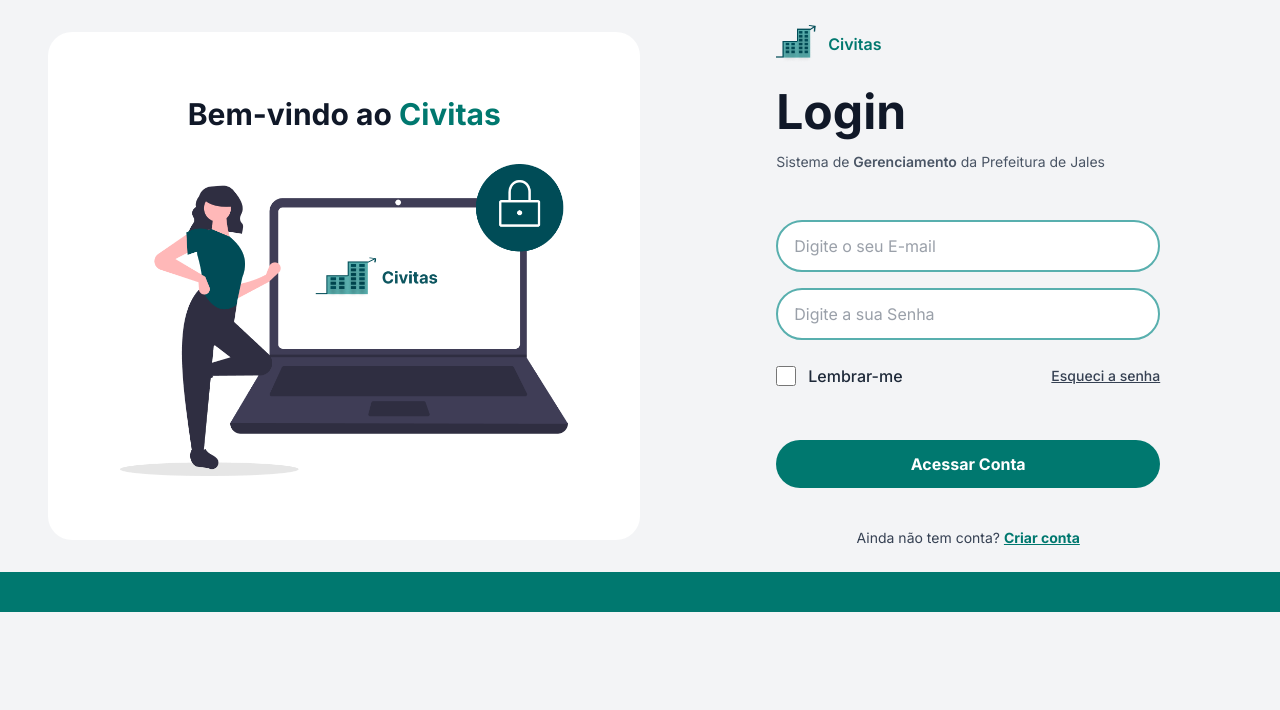
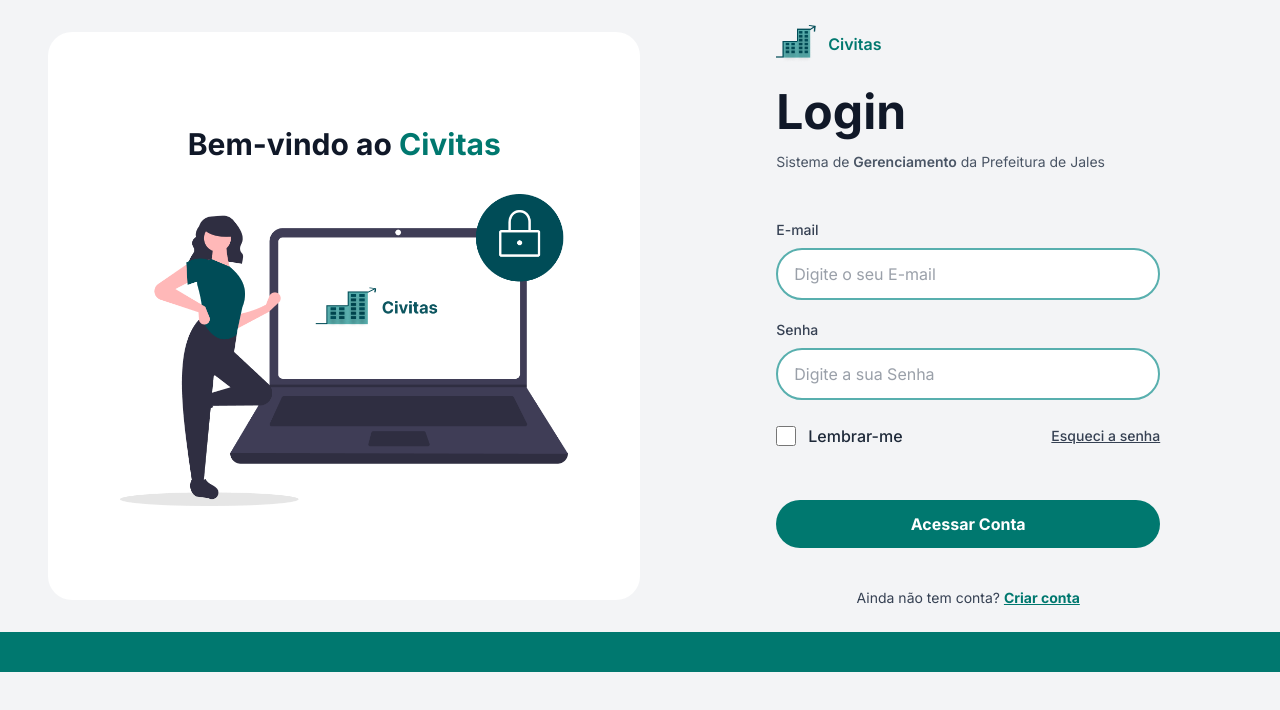
Before and after one commit to Fatec-ADS-AMS2025/civitas-frontend, a Next.js app in the folder civitas-frontend/: page / in a window 1280 px wide. Shown: the top 710 px of the page. Built offline with nearby package versions, Linux system fonts and the light colour scheme.

Commit message:
recycle:refactor: tudo de acordo com os criterios baby

```diff
--- a/civitas-frontend/src/app/login/page.jsx
+++ b/civitas-frontend/src/app/login/page.jsx
@@ -1,6 +1,7 @@
 'use client'
 
 import { useState } from 'react'
+import { useRouter } from 'next/navigation'
 import Link from 'next/link'
 import Image from 'next/image'
 import Checkbox from '@/components/checkbox'
@@ -11,9 +12,68 @@ export default function LoginPage() {
   const [password, setPassword] = useState('')
   const [rememberMe, setRememberMe] = useState(false)
 
-  const handleLogin = (e) => {
+  // Estados para validação, erro geral e carregamento + router
+  const [errors, setErrors] = useState({ email: '', password: '' })
+  const [generalError, setGeneralError] = useState('')
+  const [loading, setLoading] = useState(false)
+  const router = useRouter()
+
+  const handleLogin = async (e) => {
     e.preventDefault()
-    console.log('Login:', { email, password, rememberMe })
+    setGeneralError('')
+    const newErrors = { email: '', password: '' }
+
+    if (!email.trim()) newErrors.email = 'E-mail é obrigatório.'
+    if (!password.trim()) newErrors.password = 'Senha é obrigatória.'
+
+    setErrors(newErrors)
+    if (newErrors.email || newErrors.password) return
+
+    // Fallback seguro para URL da API
+    const baseUrlEnv = process.env.NEXT_PUBLIC_API_URL?.replace(/\/$/, '')
+    const baseUrl =
+      baseUrlEnv || (typeof window !== 'undefined' ? window.location.origin : '')
+
+    if (!baseUrl) {
+      setGeneralError('Configuração da API ausente. Defina NEXT_PUBLIC_API_URL.')
+      return
+    }
+
+    setLoading(true)
+    try {
+      const url = `${baseUrl}/auth/login`
+      const res = await fetch(url, {
+        method: 'POST',
+        headers: {
+          'Content-Type': 'application/json',
+          Accept: 'application/json',
+        },
+        credentials: 'include',
+        body: JSON.stringify({ email, password, rememberMe }),
+      })
+
+      if (!res.ok) {
+        let message = 'Credenciais inválidas. Verifique e tente novamente.'
+        try {
+          const data = await res.json()
+          if (data?.message) message = data.message
+        } catch {}
+        setGeneralError(message)
+        return
+      }
+
+      // Caso o back retorne um destino, respeita; senão vai para /dashboard
+      let redirectTo = '/dashboard'
+      try {
+        const data = await res.json()
+        if (data?.redirectTo) redirectTo = data.redirectTo
+      } catch {}
+      router.push(redirectTo)
+    } catch {
+      setGeneralError('Não foi possível conectar ao servidor. Tente novamente.')
+    } finally {
+      setLoading(false)
+    }
   }
 
   return (
@@ -51,24 +111,61 @@ export default function LoginPage() {
             </div>
 
             {/* Form */}
-            <form onSubmit={handleLogin} className="space-y-5">
+            <form onSubmit={handleLogin} noValidate className="space-y-5">
+              {/* Mensagem de erro geral */}
+              {generalError && (
+                <div className="rounded-md bg-red-50 border border-red-200 text-red-700 px-3 py-2 text-sm">
+                  {generalError}
+                </div>
+              )}
+
               {/* Email Input */}
+              <div>
+                <label htmlFor="email" className="block text-sm font-medium text-gray-700 mb-2">
+                  E-mail
+                </label>
                 <Input
+                  id="email"
                   type="email"
                   placeholder="Digite o seu E-mail"
                   value={email}
                   onChange={(e) => setEmail(e.target.value)}
                   required
+                  disabled={loading}
+                  autoComplete="email"
+                  aria-invalid={Boolean(errors.email)}
+                  aria-describedby={errors.email ? 'email-error' : undefined}
                 />
+                {errors.email && (
+                  <p id="email-error" className="mt-2 text-xs text-red-600">
+                    {errors.email}
+                  </p>
+                )}
+              </div>
 
               {/* Password Input */}
+              <div>
+                <label htmlFor="password" className="block text-sm font-medium text-gray-700 mb-2">
+                  Senha
+                </label>
                 <Input
+                  id="password"
                   type="password"
                   placeholder="Digite a sua Senha"
                   value={password}
                   onChange={(e) => setPassword(e.target.value)}
                   required
+                  disabled={loading}
+                  autoComplete="current-password"
+                  aria-invalid={Boolean(errors.password)}
+                  aria-describedby={errors.password ? 'password-error' : undefined}
                 />
+                {errors.password && (
+                  <p id="password-error" className="mt-2 text-xs text-red-600">
+                    {errors.password}
+                  </p>
+                )}
+              </div>
 
               {/* Remember Me and Forgot Password */}
               <div className="flex items-center justify-between mt-6">
@@ -77,6 +174,7 @@ export default function LoginPage() {
                   label="Lembrar-me"
                   checked={rememberMe}
                   onChange={(e) => setRememberMe(e.target.checked)}
+                  disabled={loading} // desabilita durante requisição
                 />
                 <Link href="/forgot-password" className="text-gray-700 text-sm font-medium underline hover:text-teal-700">
                   Esqueci a senha
@@ -86,9 +184,11 @@ export default function LoginPage() {
               {/* Login Button */}
               <button
                 type="submit"
-                className="w-full bg-teal-700 hover:bg-teal-800 text-white font-bold py-3 px-4 rounded-full transition duration-200 mt-8 text-base"
+                disabled={loading}
+                aria-busy={loading}
+                className="w-full bg-teal-700 hover:bg-teal-800 text-white font-bold py-3 px-4 rounded-full transition duration-200 mt-8 text-base disabled:opacity-60 disabled:cursor-not-allowed relative"
               >
-                Acessar Conta
+                {loading ? 'Entrando...' : 'Acessar Conta'}
               </button>
             </form>
 
```
Also changed, not shown: 1 other file (tests, documents, lock files or other folders). Lines whose indentation alone changed are shown as unchanged.
